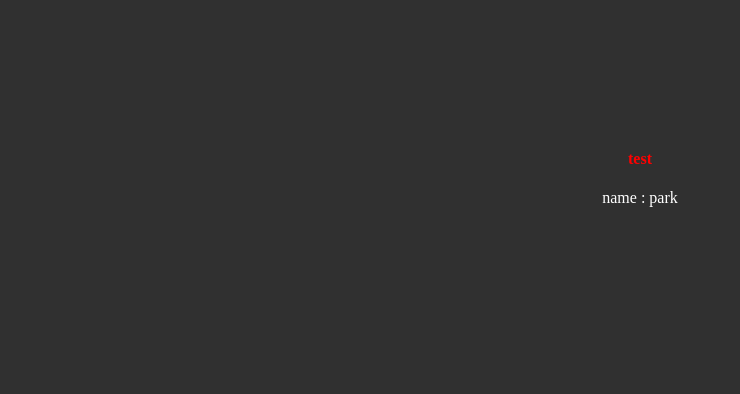
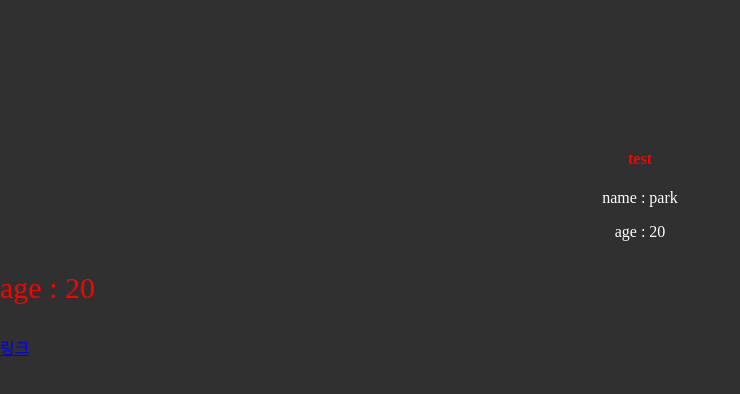
Before and after one commit to castor12m/note_nextjs, a Next.js app in the folder fresh/: page / in a window 1280 px wide. Shown: the top 394 px of the page, without its empty margins (0-740 px from the left). Built offline with nearby package versions, Linux system fonts and the light colour scheme.

Commit message:
스타일 속성

```diff
--- a/fresh/app/page.js
+++ b/fresh/app/page.js
@@ -1,11 +1,17 @@
 export default function Home() {
 
   let name = 'park'
+  let age = 20
+  let link = "http://www.google.co.kr"
 
   return (
     <div>
       <h4 className="title">test</h4>
       <p className="title-sub">name : {name}</p>
+      <p className="title-sub">age : {age}</p>
+      <p style={{color: 'red', fontSize:'30px'}}>age : {age}</p>
+
+      <a href={link}>링크</a>
     </div>
   )
 }
```
Also changed, not shown: 1 other file (tests, documents, lock files or other folders).
